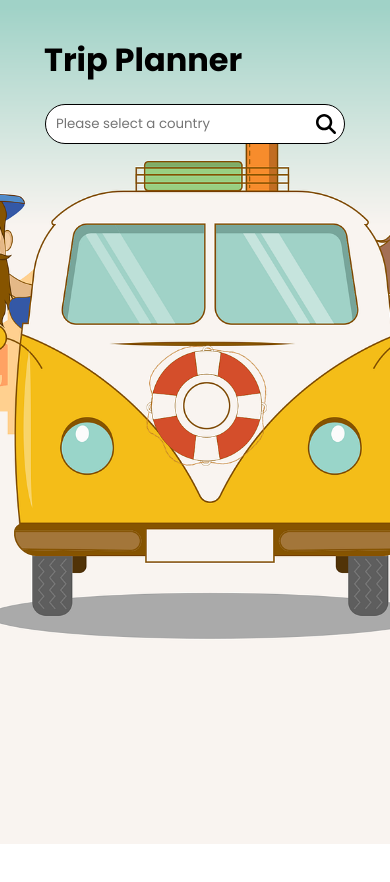
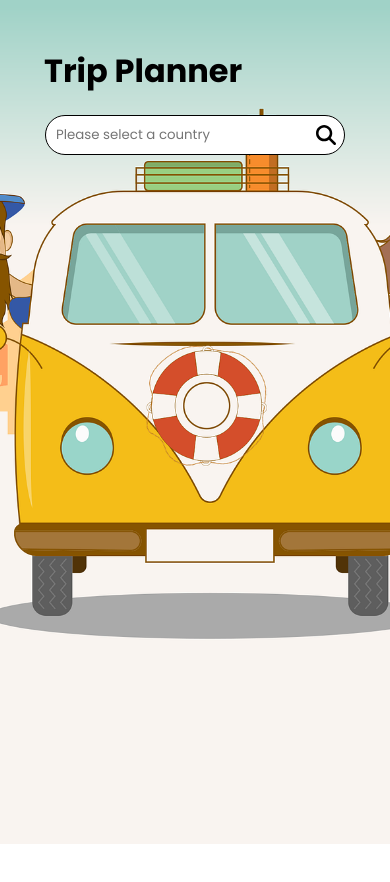
Before and after one commit to Kochikame007/weatherApp, an Angular app: page / in a window 390 px wide. Shown: the top 882 px of the page. Built offline with nearby package versions, Linux system fonts and the light colour scheme.

Commit message:
card css

```diff
--- a/src/app/app.component.css
+++ b/src/app/app.component.css
@@ -1,6 +1,6 @@
 .container {
   height: 100%;
-  padding: 0 10% ;
+
   display: flex;
   flex-direction: column;
 }
@@ -8,6 +8,7 @@
 .header {
   width: 100%;
   height: 100px;
+  padding: 0 10%;
 }
 
 .body-cont {
@@ -21,6 +22,7 @@
   display: flex;
   align-items: center;
   justify-content: center;
+  padding: 0 10%;
 }
 
 .display-container {
@@ -39,6 +41,12 @@
   perspective: 1000px;
   /* background: rgb(199 186 186 / 50%); */
   border-radius: 40px;
+}
+
+@media screen and (max-width: 600px) {
+  .card-container {
+    width: 350px;
+  }
 }
 
 .card {
--- a/src/app/components/header/header.component.css
+++ b/src/app/components/header/header.component.css
@@ -1,6 +1,6 @@
 .header-cont {
      width: 100%;
-    height: 100%;
+    height: 100px;
     /* background: green; */
     padding: 0 0 5px 5px;
   }
--- a/src/styles.css
+++ b/src/styles.css
@@ -29,6 +29,7 @@ body{
         background-repeat: no-repeat;
         background-position: center;
         background-size: cover;
+        padding-bottom: 5%;
     }
     p{
         font-size: 15px;
```
